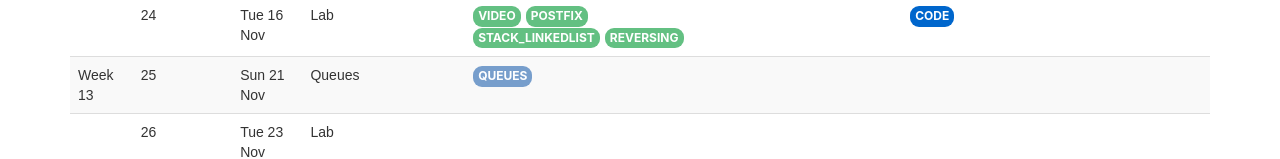
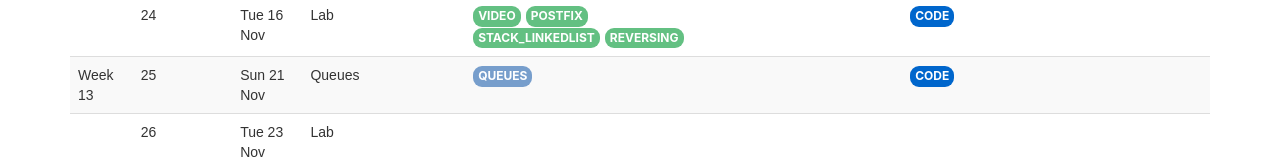
Before and after one commit to salrehaili/salrehaili.github.io, a website: page fa21/CS211/index.html in a window 1280 px wide. Shown: the part 2005-2164 px from the top of the page. Drawn offline with nearby package versions, Linux system fonts and the light colour scheme; some packages are replaced by stand-ins of ours.

Commit message:
code link

```diff
--- a/fa21/CS211/index.html
+++ b/fa21/CS211/index.html
@@ -1016,6 +1016,7 @@ Queues
 </td><td>
 <div>
     <!--Lab worksheet-->
+    <a href="https://github.com/salrehaili/CS211_Fall2021/tree/main/queue" target="_blank"><strong class="label label-code">code</strong></a>
 </div>
 </td><td>
 <div>
```
